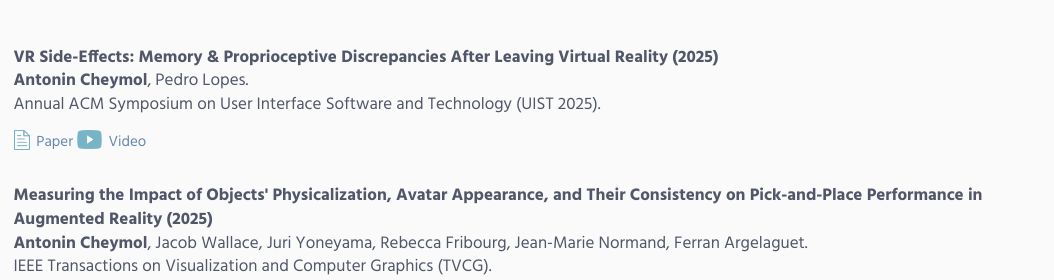
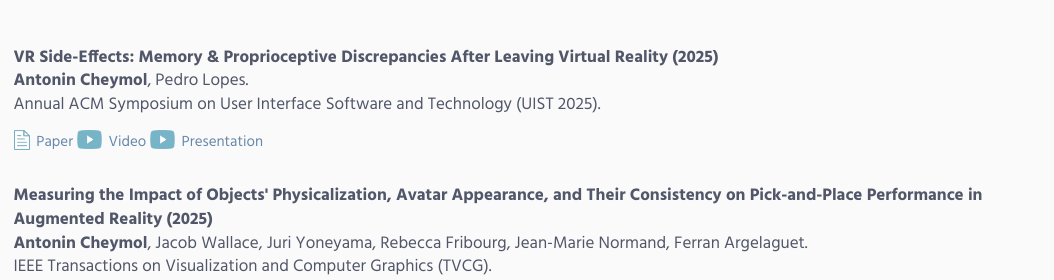
Before and after one commit to AntoninCheymoll/PresentationPage, a plain HTML site: page index.html in a window 1280 px wide. Shown: the part 880-1160 px from the top of the page, 226-1280 px from the left. Drawn offline with Linux system fonts and the light colour scheme.

Commit message:
Add side-effect presentation

```diff
--- a/index.html
+++ b/index.html
@@ -201,6 +201,11 @@
                                     <a >
                                         <img style="margin-Top:-5px" src="Icons/YoutubeIcon.png" width="25" height="19">
                                         <a style="margin-left:3px" href="https://www.youtube.com/watch?v=uoJtpx78RmU">Video</a>
+
+                                    <a >
+                                        <img style="margin-Top:-5px" src="Icons/YoutubeIcon.png" width="25" height="19">
+                                        <a style="margin-left:3px" href="https://www.youtube.com/watch?v=U5T7pk_ccnw">Presentation</a>
+
 
 
                             </div>
```
